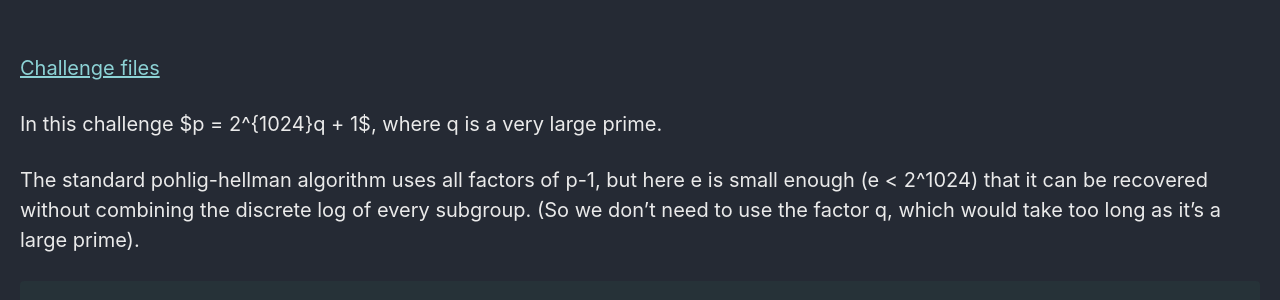
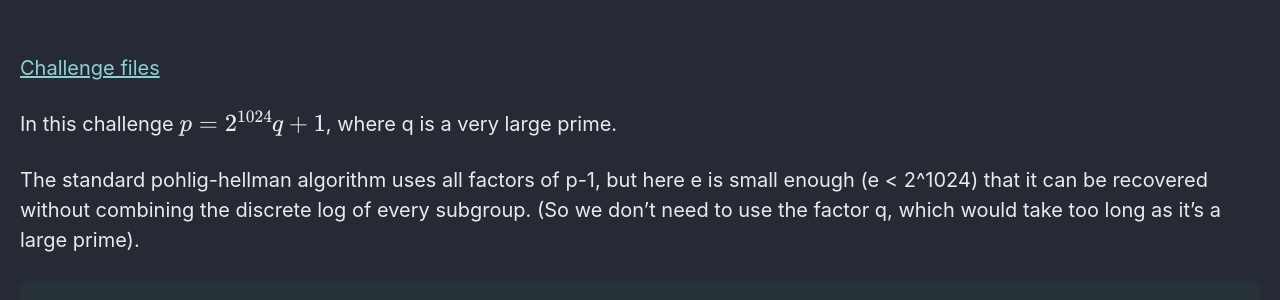
Before and after one commit to Connor-McCartney/Connor-McCartney.github.io, a Jekyll site: the page built from _pages/cryptography/diffie-hellman/logloglog-Angstrom-CTF-2022.md, in a window 1280 px wide. Shown: the part 151-451 px from the top of the page. Built offline with Jekyll 4.4.1, drawn with Linux system fonts in a browser that asks for light colours; cached includes are drawn as plain includes.

```diff
--- a/_pages/cryptography/diffie-hellman/logloglog-Angstrom-CTF-2022.md
+++ b/_pages/cryptography/diffie-hellman/logloglog-Angstrom-CTF-2022.md
@@ -7,7 +7,7 @@ title: logloglog - Angstrom CTF 2022
 
 [Challenge files](https://github.com/Connor-McCartney/CTF_Files/tree/main/2022/angstromCTF/logloglog)
 
-In this challenge $p = 2^{1024}q + 1$,  where q is a very large prime. <br>
+In this challenge $$p = 2^{1024}q + 1$$,  where q is a very large prime. <br>
 
 
 The standard pohlig-hellman algorithm uses all factors of p-1, but here e is small enough (e < 2^1024) that it can be recovered <br>
```
